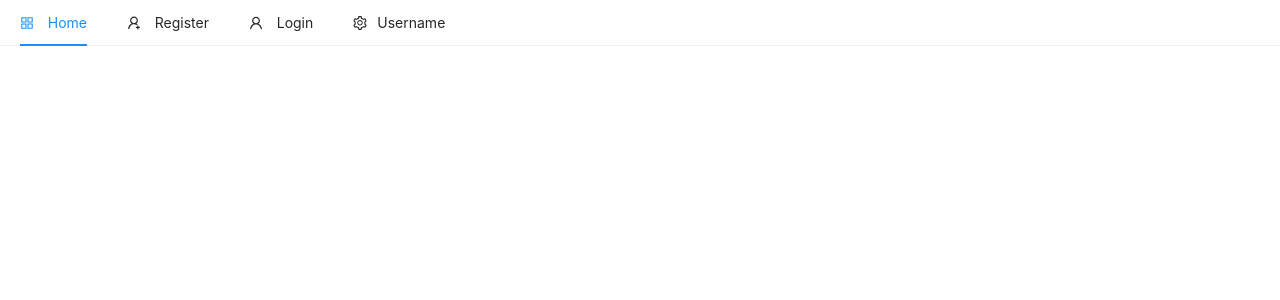
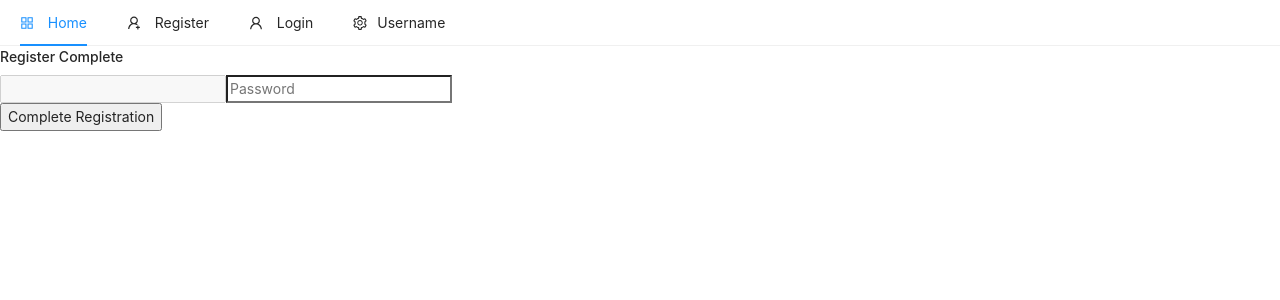
Before and after one commit to Miltonr87/Devils_TechCommerce, a React (Create React App) app: page /register/complete in a window 1280 px wide. Shown: the top 300 px of the page. Built offline with nearby package versions, Linux system fonts and the light colour scheme.

Commit message:
Register form complete

```diff
--- a/src/App.js
+++ b/src/App.js
@@ -1,19 +1,25 @@
 import React from 'react';
 import { Switch, Route } from 'react-router-dom';
+import { ToastContainer } from 'react-toastify';
+import 'react-toastify/dist/ReactToastify.css';
+
 import Login from './pages/auth/Login';
 import Register from './pages/auth/Register';
 import Home from './pages/Home';
 import Header from './components/nav/Header';
+import RegisterComplete from './pages/auth/RegisterComplete';
 
 
 const App = () => {
   return (
     <>
       <Header />
+      <ToastContainer />
       <Switch>
         <Route exact path="/" component={Home} />
         <Route exact path="/login" component={Login} />
         <Route exact path="/register" component={Register} />
+        <Route exact path="/register/complete" component={RegisterComplete} />
       </Switch>
     </>
   )
--- a/src/pages/auth/Register.js
+++ b/src/pages/auth/Register.js
@@ -1,15 +1,17 @@
 import React, { useState } from 'react';
 import { auth } from '../../firebase';
-import { toast, ToastContainer } from 'react-toastify';
-import 'react-toastify/dist/ReactToastify.css';
+import { toast } from 'react-toastify';
+
 
 const Register = ()=> {
     const [ email, setEmail ] = useState('');
 
     const handleSubmit = async (e) => {
         e.preventDefault()
+        console.log('ENV: ', process.env.REACT_APP_REGISTER_REDIRECT_URL)
+
         const config = {
-            url: 'http://localhost:3000/register/complete',
+            url: process.env.REACT_APP_REGISTER_REDIRECT_URL,
             handleCodeInApp: true,
         }
         await auth.sendSignInLinkToEmail(email, config)
@@ -45,7 +47,6 @@
             <div className="row">
                 <div className="col-md-6 offset-md-3">
                     <h4> Register </h4>
-                    <ToastContainer />
                     {registerForm()}
                 </div>
             </div>
--- /dev/null
+++ b/src/pages/auth/RegisterComplete.js
@@ -0,0 +1,94 @@
+import React, { useState, useEffect } from 'react';
+import { auth } from '../../firebase';
+import { toast } from 'react-toastify';
+
+
+const RegisterComplete = ({history})=> {
+    const [ email, setEmail ] = useState('');
+    const [ password, setPassword ] = useState('');
+
+    useEffect(() => {
+        setEmail(window.localStorage.getItem('emailForRegistration'))
+        // console.log(email, window.location.href)
+        // console.log(window.localStorage.getItem("emailForRegistration"));
+    }, [])
+
+    const handleSubmit = async (e) => {
+        e.preventDefault()
+        // validation
+        if(!email || !password) {
+            toast.error('Email and password is required')
+            return
+        }
+
+        if(password.length < 6) {
+            toast.error('Password must be at least 6 characters long')
+            return
+        }
+
+
+        console.log('ENV: ', process.env.REACT_APP_REGISTER_REDIRECT_URL)
+        try {
+            const result = await auth.signInWithEmailLink(
+                email,
+                window.location.href
+            )
+          // console.log("RESULT", result)
+          if (result.user.emailVerified) {
+
+              // remove user email from LocalStorage
+              window.localStorage.removeItem('emailForRegistration')
+
+              // get user id token
+              let user = auth.currentUser
+              await user.updatePassword(password)
+              const idTokenResult = await user.getIdTokenResult()
+
+              // redux store
+              console.log('user', user, 'idTokenResult', idTokenResult)
+
+              // redirect
+              history.push('/')
+          }
+        } catch (error) {
+            console.log(error)
+            toast.error(error.message)
+        }
+    }
+
+    const completeRegistrationForm = () => {
+        return (
+        <form onSubmit={handleSubmit}>
+            <input type="email"
+                className="form-control"
+                value={email}
+                disabled />
+
+            <input type="password"
+                className="form-control"
+                value={password}
+                onChange={e => setPassword(e.target.value)}
+                placeholder="Password"
+                />
+            <br />
+
+            <button type="submit" className="btn btn-raised">
+                Complete Registration
+            </button>
+        </form>
+        )
+    }
+
+    return (
+        <div className="container p-5">
+            <div className="row">
+                <div className="col-md-6 offset-md-3">
+                    <h4> Register Complete </h4>
+                    {completeRegistrationForm()}
+                </div>
+            </div>
+        </div>
+    )
+}
+
+export default RegisterComplete;
```
Also changed, not shown: 1 other file (tests, documents, lock files or other folders).
